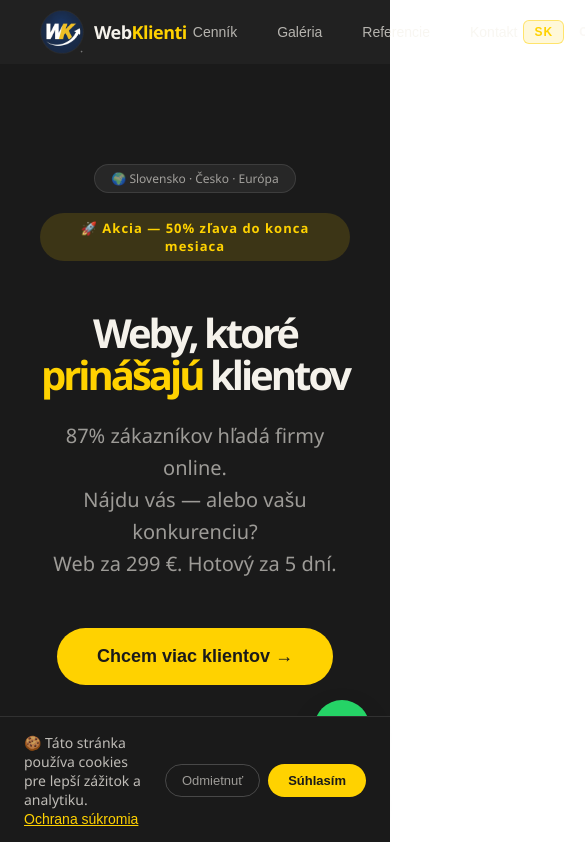
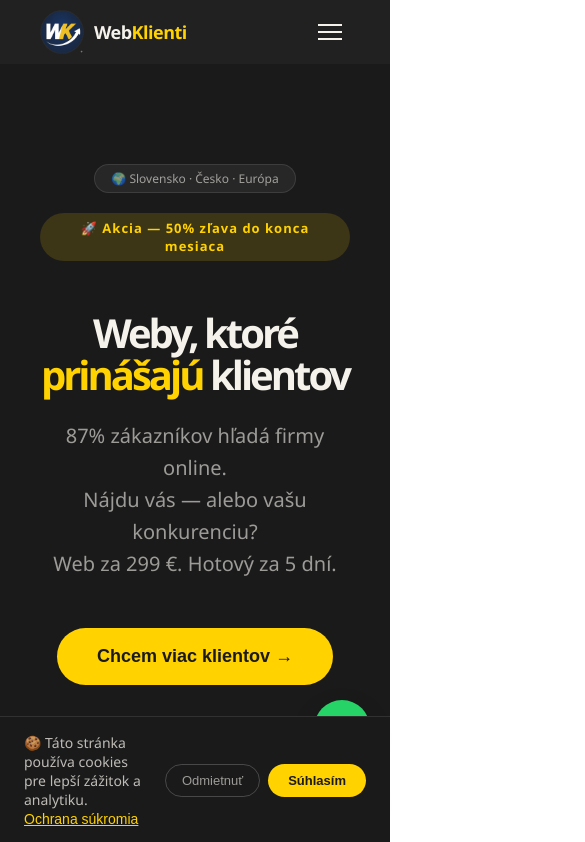
Before and after one commit to anastasiiasheben-creator/webklienti-frontend, a React (Create React App) app: page / in a window 390 px wide. Shown: the top 842 px of the page, 585 px wide, since content can reach past the window. Built offline with nearby package versions, Linux system fonts and the light colour scheme.

Commit message:
Update App.jsx

```diff
--- a/src/App.jsx
+++ b/src/App.jsx
@@ -3,15 +3,6 @@ import { FaWhatsapp, FaFacebookF } from "react-icons/fa";
 import logoImg from './assets/logo.png';
 
 const API = 'https://webklienti-backend.onrender.com';
-
-const galleryItems = [
-  { title: 'Kaderníctvo Jana', category: 'One-page web', color: '#e8f4f0' },
-  { title: 'AutoServis Horváth', category: 'Prezentačný web', color: '#f4f0e8' },
-  { title: 'Pekáreň Novák', category: 'One-page web', color: '#f0e8f4' },
-  { title: 'Fitness Studio Pro', category: 'Prezentačný web', color: '#e8f0f4' },
-  { title: 'Reštaurácia Azur', category: 'E-shop', color: '#f4e8e8' },
-  { title: 'Právna kancelária', category: 'Prezentačný web', color: '#e8f4e8' },
-];
 
 const staticReviews = [
   { author: 'Marek Novák', company: 'Novák & syn s.r.o.', text: 'Vynikajúca práca! Web bol hotový za 5 dní a presne podľa našich predstáv. Odporúčam každému.', rating: 5 },
@@ -21,7 +12,7 @@ const staticReviews = [
 
 const T = {
   sk: {
-    nav: ['Cenník', 'Galéria', 'Referencie', 'Kontakt'],
+    nav: ['Cenník', 'Referencie', 'Kontakt'],
     navOrder: 'Objednať',
     heroBadge: '🚀 Akcia — 50% zľava do konca mesiaca',
     heroTitle: ['Weby, ktoré', 'prinášajú ', 'klientov'],
@@ -40,8 +31,6 @@ const T = {
       { num: 'krok 3', title: 'My tvoríme', desc: 'Náš tím pripraví váš web. Nemusíte nič pripravovať ani posielať.' },
       { num: 'krok 4', title: 'Spustenie', desc: 'Web je hotový do 5 dní a môžete ho hneď prezentovať zákazníkom.' },
     ],
-    galleryLabel: 'Naše práce',
-    galleryTitle: 'Galéria projektov',
     reviewsLabel: 'Referencie',
     reviewsTitle: 'Čo hovoria klienti',
     formLabel: 'Objednávka',
@@ -98,7 +87,7 @@ Používame Google Analytics na sledovanie návštevnosti. Cookies môžete odmi
 Platné od: 1.1.2025`,
   },
   cz: {
-    nav: ['Ceník', 'Galerie', 'Reference', 'Kontakt'],
+    nav: ['Ceník', 'Reference', 'Kontakt'],
     navOrder: 'Objednat',
     heroBadge: '🚀 Akce — 50% sleva do konce měsíce',
     heroTitle: ['Weby, které', 'přinášejí ', 'klienty'],
@@ -117,8 +106,6 @@ Platné od: 1.1.2025`,
       { num: 'krok 3', title: 'My tvoříme', desc: 'Náš tým připraví váš web. Nemusíte nic připravovat ani posílat.' },
       { num: 'krok 4', title: 'Spuštění', desc: 'Web je hotový do 5 dnů a můžete ho hned prezentovat zákazníkům.' },
     ],
-    galleryLabel: 'Naše práce',
-    galleryTitle: 'Galerie projektů',
     reviewsLabel: 'Reference',
     reviewsTitle: 'Co říkají klienti',
     formLabel: 'Objednávka',
@@ -175,7 +162,7 @@ Používáme Google Analytics ke sledování návštěvnosti. Cookies můžete o
 Platné od: 1.1.2025`,
   },
   en: {
-    nav: ['Pricing', 'Gallery', 'Reviews', 'Contact'],
+    nav: ['Pricing', 'Reviews', 'Contact'],
     navOrder: 'Order now',
     heroBadge: '🚀 Sale — 50% off until end of month',
     heroTitle: ['Websites that', 'bring you ', 'clients'],
@@ -194,8 +181,6 @@ Platné od: 1.1.2025`,
       { num: 'step 3', title: 'We build it', desc: 'Our team prepares your website. You don\'t need to prepare or send anything.' },
       { num: 'step 4', title: 'Launch', desc: 'Your website is ready in 5 days and you can start presenting it to customers.' },
     ],
-    galleryLabel: 'Our work',
-    galleryTitle: 'Project gallery',
     reviewsLabel: 'Testimonials',
     reviewsTitle: 'What clients say',
     formLabel: 'Order',
@@ -259,6 +244,7 @@ export default function App() {
   const [formStatus, setFormStatus] = useState('idle');
   const [cookieVisible, setCookieVisible] = useState(() => !localStorage.getItem('wk_cookie'));
   const [privacyOpen, setPrivacyOpen] = useState(false);
+  const [menuOpen, setMenuOpen] = useState(false);
 
   const t = T[lang];
 
@@ -288,12 +274,13 @@ export default function App() {
 
   const scrollTo = (id) => {
     document.getElementById(id)?.scrollIntoView({ behavior: 'smooth' });
+    setMenuOpen(false);
   };
 
   const acceptCookies = () => { localStorage.setItem('wk_cookie', '1'); setCookieVisible(false); };
   const declineCookies = () => { localStorage.setItem('wk_cookie', '0'); setCookieVisible(false); };
 
-  const navIds = ['pricing', 'gallery', 'reviews', 'footer'];
+  const navIds = ['pricing', 'reviews', 'footer'];
 
   const langBtn = (code) => ({
     background: lang === code ? 'rgba(255,210,0,0.15)' : 'rgba(255,255,255,0.07)',
@@ -308,30 +295,65 @@ export default function App() {
 
       {/* NAV */}
       <nav style={{ position: 'sticky', top: 0, zIndex: 100, background: 'rgba(26,26,26,0.97)', backdropFilter: 'blur(8px)', padding: '0 40px', display: 'flex', justifyContent: 'space-between', alignItems: 'center', height: 64 }}>
+
+        {/* LOGO */}
         <div style={{ display: 'flex', alignItems: 'center', gap: 10 }}>
           <img src={logoImg} alt="WK logo" style={{ height: 44, width: 44, objectFit: 'contain', mixBlendMode: 'screen' }} />
           <span style={{ fontWeight: 800, fontSize: 18, color: '#f5f2eb', letterSpacing: -0.5 }}>
             Web<span style={{ color: '#ffd200' }}>Klienti</span>
           </span>
         </div>
-        <div style={{ display: 'flex', gap: 28, alignItems: 'center' }}>
+
+        {/* DESKTOP NAV */}
+        <div style={{ display: 'flex', gap: 28, alignItems: 'center', '@media(max-width:768px)': { display: 'none' } }} className="desktop-nav">
           {t.nav.map((label, i) => (
             <button key={i} onClick={() => scrollTo(navIds[i])} style={{ background: 'none', border: 'none', color: 'rgba(245,242,235,0.7)', cursor: 'pointer', fontSize: 14, fontWeight: 500 }}>{label}</button>
           ))}
         </div>
-        <div style={{ display: 'flex', gap: 10, alignItems: 'center' }}>
+
+        {/* DESKTOP RIGHT */}
+        <div style={{ display: 'flex', gap: 10, alignItems: 'center' }} className="desktop-nav">
           <div style={{ display: 'flex', gap: 4 }}>
             {['sk', 'cz', 'en'].map(code => (
-              <button key={code} onClick={() => setLang(code)} style={langBtn(code)}>
-                {code.toUpperCase()}
-              </button>
+              <button key={code} onClick={() => setLang(code)} style={langBtn(code)}>{code.toUpperCase()}</button>
             ))}
           </div>
           <button onClick={() => scrollTo('contact')} style={{ background: '#ffd200', color: '#1a1a1a', border: 'none', padding: '8px 20px', borderRadius: 100, fontSize: 14, fontWeight: 600, cursor: 'pointer', marginLeft: 4 }}>
             {t.navOrder}
           </button>
         </div>
+
+        {/* HAMBURGER */}
+        <button onClick={() => setMenuOpen(!menuOpen)} className="hamburger" style={{ display: 'none', background: 'none', border: 'none', cursor: 'pointer', padding: 8, flexDirection: 'column', gap: 5 }}>
+          <span style={{ display: 'block', width: 24, height: 2, background: menuOpen ? '#ffd200' : '#f5f2eb', transition: 'all .3s', transform: menuOpen ? 'rotate(45deg) translate(5px, 5px)' : 'none' }}></span>
+          <span style={{ display: 'block', width: 24, height: 2, background: menuOpen ? 'transparent' : '#f5f2eb', transition: 'all .3s' }}></span>
+          <span style={{ display: 'block', width: 24, height: 2, background: menuOpen ? '#ffd200' : '#f5f2eb', transition: 'all .3s', transform: menuOpen ? 'rotate(-45deg) translate(5px, -5px)' : 'none' }}></span>
+        </button>
       </nav>
+
+      {/* MOBILE MENU */}
+      {menuOpen && (
+        <div style={{ position: 'fixed', top: 64, left: 0, right: 0, zIndex: 99, background: 'rgba(26,26,26,0.98)', padding: '20px 40px', display: 'flex', flexDirection: 'column', gap: 16, borderTop: '1px solid rgba(255,255,255,0.08)' }}>
+          {t.nav.map((label, i) => (
+            <button key={i} onClick={() => scrollTo(navIds[i])} style={{ background: 'none', border: 'none', color: 'rgba(245,242,235,0.9)', cursor: 'pointer', fontSize: 18, fontWeight: 600, textAlign: 'left', padding: '8px 0' }}>{label}</button>
+          ))}
+          <div style={{ display: 'flex', gap: 8, paddingTop: 8 }}>
+            {['sk', 'cz', 'en'].map(code => (
+              <button key={code} onClick={() => setLang(code)} style={langBtn(code)}>{code.toUpperCase()}</button>
+            ))}
+          </div>
+          <button onClick={() => scrollTo('contact')} style={{ background: '#ffd200', color: '#1a1a1a', border: 'none', padding: '12px 20px', borderRadius: 100, fontSize: 16, fontWeight: 700, cursor: 'pointer', marginTop: 8 }}>
+            {t.navOrder}
+          </button>
+        </div>
+      )}
+
+      <style>{`
+        @media (max-width: 768px) {
+          .desktop-nav { display: none !important; }
+          .hamburger { display: flex !important; }
+        }
+      `}</style>
 
       {/* HERO */}
       <div style={{ background: '#1a1a1a', color: '#f5f2eb', padding: '100px 40px 120px', textAlign: 'center' }}>
@@ -414,27 +436,6 @@ export default function App() {
               </div>
             ))}
           </div>
-        </div>
-      </div>
-
-      {/* GALLERY */}
-      <div id="gallery" style={{ padding: '100px 40px', maxWidth: 1100, margin: '0 auto' }}>
-        <p style={{ fontSize: 12, letterSpacing: 3, textTransform: 'uppercase', color: '#888', marginBottom: 12 }}>{t.galleryLabel}</p>
-        <h2 style={{ fontSize: 'clamp(28px, 4vw, 48px)', fontWeight: 900, letterSpacing: -2, marginBottom: 56 }}>{t.galleryTitle}</h2>
-        <div style={{ display: 'grid', gridTemplateColumns: 'repeat(auto-fit, minmax(280px, 1fr))', gap: 16 }}>
-          {galleryItems.map((item, i) => (
-            <div key={i} style={{ background: item.color, borderRadius: 20, overflow: 'hidden', cursor: 'pointer', transition: 'transform 0.2s' }}
-              onMouseEnter={e => e.currentTarget.style.transform = 'translateY(-4px)'}
-              onMouseLeave={e => e.currentTarget.style.transform = 'translateY(0)'}>
-              <div style={{ height: 180, display: 'flex', alignItems: 'center', justifyContent: 'center', fontSize: 48 }}>
-                {['💇', '🔧', '🥖', '💪', '🍽️', '⚖️'][i]}
-              </div>
-              <div style={{ padding: '20px 24px 24px' }}>
-                <p style={{ fontSize: 11, letterSpacing: 2, textTransform: 'uppercase', color: '#888', marginBottom: 6 }}>{item.category}</p>
-                <h3 style={{ fontSize: 18, fontWeight: 700 }}>{item.title}</h3>
-              </div>
-            </div>
-          ))}
         </div>
       </div>
 
```
